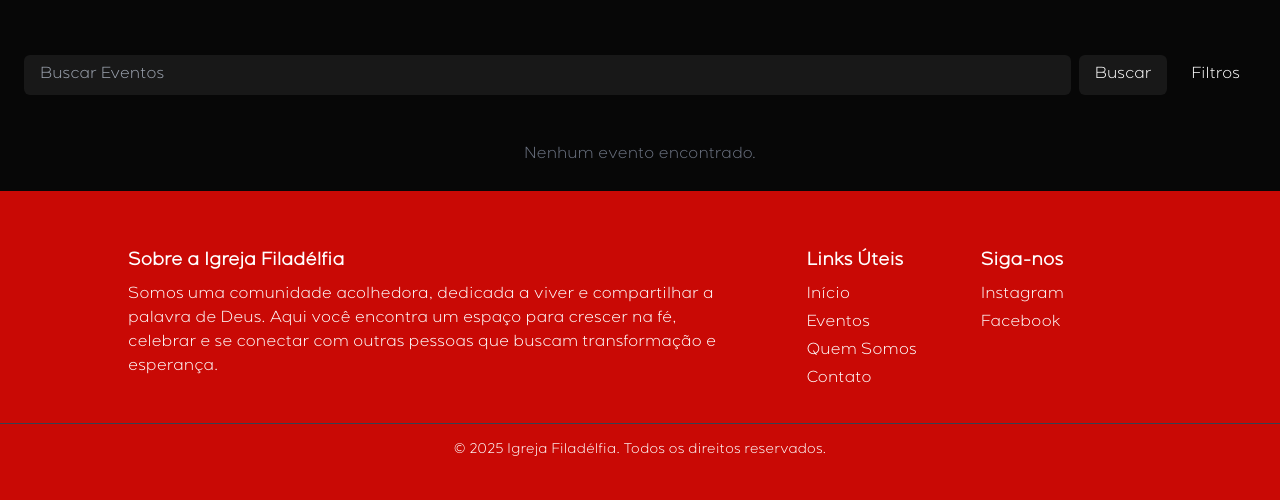
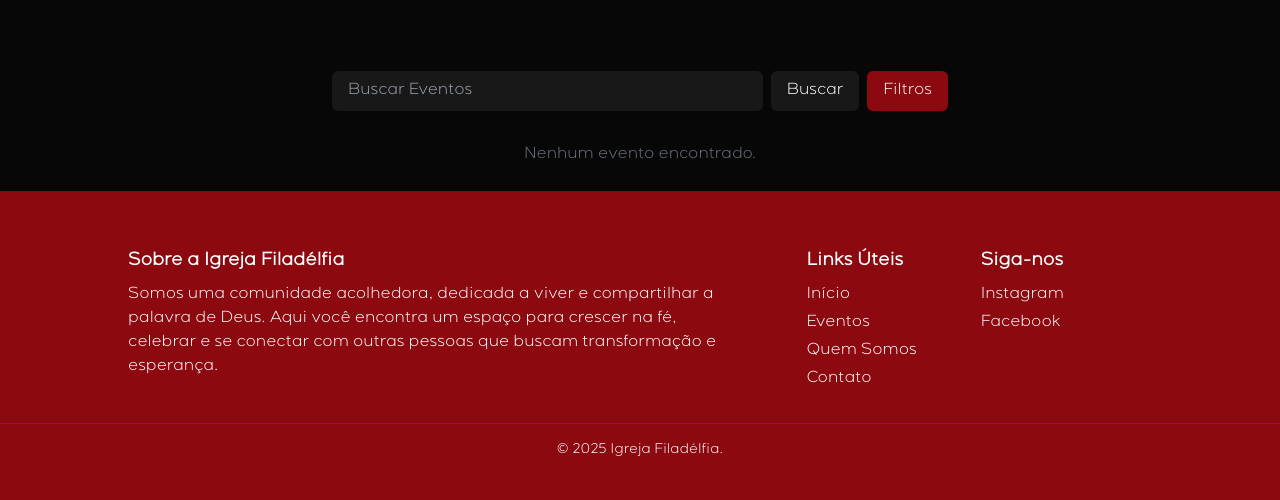
Before and after one commit to Rafael-273/connect, a Django app: template platform/templates/list/event.html in a window 1280 px wide. Shown: the part 721-1221 px from the top of the page. Run offline with Django 5.2, Linux system fonts and the light colour scheme; the template is opened without the code that fills it, so the values that code supplies are empty; some libraries are stand-ins or nearby versions.

Commit message:
feat: add event layout

```diff
--- a/platform/templates/list/event.html
+++ b/platform/templates/list/event.html
@@ -26,6 +26,14 @@
     .fade-in-up {
         animation: fadeInUp 1s ease-out;
     }
+
+    .fade-in-up-visible {
+        animation: fadeInUp 0.8s ease-out forwards;
+    }
+
+    .footer-color {
+        background-color: var(--color-danger) !important;
+    }
 </style>
 
 {% endblock %}
@@ -46,7 +54,7 @@
                 <h1 class="text-white font-bold text-5xl sm:text-6xl lg:text-[8.6rem] w-full sm:w-4/5 lg:w-2/3 tracking-tight">
                     Nossos
                 </h1>
-                <h1 class="font-bold text-[4rem] sm:text-6xl lg:text-[7.5rem] w-full sm:w-4/5 lg:w-2/3 tracking-tight mt-[-1.3rem]" style="color: var(--color-accent);">
+                <h1 class="font-bold text-[4rem] sm:text-6xl lg:text-[7.5rem] w-full sm:w-4/5 lg:w-2/3 tracking-tight mt-[-1.3rem]" style="color: var(--color-danger);">
                     Eventos
                 </h1>
             </div>
@@ -57,10 +65,11 @@
             </div>
         </div>
     </div>
+
+    <div class="absolute bottom-0 left-0 w-full h-32 bg-gradient-to-b from-transparent to-[#070707] z-20 pointer-events-none"></div>
 </div>
 
-
-<div class="articles flex flex-col w-full px-6 py-2 mt-12 justify-center">
+<div class="articles flex flex-col w-full px-6 py-2 mt-16 justify-center">
     <div class="mb-2 flex md:hidden px-2 md:px-0 w-full">
         <button class="w-full text-white px-4 py-2 rounded transition duration-300" style="background-color: var(--subcolor-dark);" onclick="toggleModal()">
             Filtros
@@ -94,8 +103,8 @@
         </div>
     </div>
 
-    <form method="GET" action="" class="w-full">
-        <div class="search flex flex-col md:flex-row gap-2 md:mb-4 px-2 md:px-0">
+    <form id="eventSearchForm" method="GET" action="" class="w-full items-center flex justify-center opacity-0 translate-y-12 transition-all duration-700">
+        <div class="search flex flex-col md:flex-row gap-2 px-2 md:px-0 md:w-1/2">
             <input
                 type="text"
                 name="q"
@@ -109,15 +118,16 @@
                 Buscar
             </button>
 
-            <button type="button" class="text-white px-4 py-2 hidden md:flex rounded-md transition duration-300" style="background-color: var(--subcolor-dark);" onclick="toggleModal()">
+            <button type="button" class="text-white px-4 py-2 hidden md:flex rounded-md transition duration-300" style="background-color: var(--color-danger);" onclick="toggleModal()">
                 Filtros
             </button>
         </div>
     </form>
+
 </div>
-<div class="articles flex flex-col gap-6 w-full p-6 justify-center">
+<div class="articles flex flex-col gap-6 w-full py-6 px-12 justify-center">
     {% for event in events %}
-    <div class="event p-4 rounded-lg shadow-md flex flex-col md:flex-row gap-2 md:gap-4 h-auto md:h-[25rem] cursor-pointer" style="background-color: #060000;">
+    <div class="event p-4 rounded-lg shadow-md flex flex-col md:flex-row gap-2 md:gap-4 h-auto md:h-[25rem] cursor-pointer" style="background-color: #0d0d0d;">
         <div class="cover-event w-full md:w-1/2 flex-shrink-0">
             <a href="{% url 'event_detail' slug=event.slug %}">
                 <img src="{{ event.banner.url }}" alt="{{ event.title }}" class="w-full h-[250px] md:h-full object-cover rounded-lg" />
@@ -144,7 +154,7 @@
                 </div>
                 <p class="mt-2 text-white text-center md:text-left text-sm md:text-base">{{ event.description|truncatewords:40 }}</p>
             </div>
-            <a href="{% url 'event_detail' slug=event.slug %}" class="mt-4 md:mt-0 w-full md:w-1/3 flex justify-center items-center gap-2 px-4 py-4 md:px-4 md:py-2 rounded-full bg-secondary text-white transition-colors duration-300 hover:bg-primary" style="background-color: var(--subcolor-dark); color: white;">
+            <a href="{% url 'event_detail' slug=event.slug %}" class="mt-4 md:mt-0 w-full md:w-1/3 flex justify-center items-center gap-2 px-4 py-4 md:px-4 md:py-2 rounded-md bg-secondary text-white transition-colors duration-300 hover:bg-primary" style="background-color: var(--color-danger); color: white;">
                 <h3 class="text-sm md:text-base">Saiba Mais</h3>
                 <ion-icon name="arrow-forward" class="text-lg md:text-xl"></ion-icon>
             </a>
@@ -155,4 +165,51 @@
     {% endfor %}
 </div>
 
+<script>
+    $(document).ready(function () {
+        var $target = $('#eventSearchForm');
+        var hasAnimated = false;
+
+        function isInViewport(elem) {
+            var elementTop = elem.offset().top;
+            var elementBottom = elementTop + elem.outerHeight();
+
+            var viewportTop = $(window).scrollTop();
+            var viewportBottom = viewportTop + $(window).height();
+
+            return elementBottom > viewportTop + 100 && elementTop < viewportBottom;
+        }
+
+        function checkVisibility() {
+            if (!hasAnimated && isInViewport($target)) {
+                $target.removeClass('opacity-0 translate-y-12');
+                $target.addClass('fade-in-up-visible');
+                hasAnimated = true;
+            }
+        }
+
+        $(window).on('scroll resize', checkVisibility);
+        checkVisibility();
+    });
+
+    function updateNavbarColor() {
+        const navbarShouldBeTransparent = "{{ navbar_transparent|yesno:"true,false" }}" === "true";
+        console.log(navbarShouldBeTransparent)
+
+        if (!navbarShouldBeTransparent) {
+            $('#navbar').css('background', 'var(--color-danger) !important');
+            return;
+        }
+
+        if (!$('#mobile-menu').hasClass('hidden') || $(window).scrollTop() > 50) {
+            $('#navbar').css('background', 'var(--color-danger) !important');
+        } else {
+            $('#navbar').css('background', 'transparent');
+        }
+    }
+
+    $(window).on('scroll', function() {
+        updateNavbarColor();
+    });
+</script>
 {% endblock %}
--- a/platform/templates/parciais/footer.html
+++ b/platform/templates/parciais/footer.html
@@ -1,4 +1,4 @@
-<footer class="py-6" style="background-color: var(--color-primary);">
+<footer class="py-6 footer-color" style="background-color: var(--color-primary);">
   <div class="max-w-6xl mx-auto px-4 lg:px-8">
     <div class="p-4 md:p-8 flex flex-col md:flex-row md:space-x-8 lg:space-x-16 space-y-6 md:space-y-0">
 
@@ -30,6 +30,6 @@
     </div>
   </div>
   <div class="text-center py-4 border-t border-gray-700">
-    <p class="text-white text-sm">&copy; 2025 Igreja Filadélfia. Todos os direitos reservados.</p>
+    <p class="text-white text-sm">&copy; 2025 Igreja Filadélfia.</p>
   </div>
 </footer>
```
